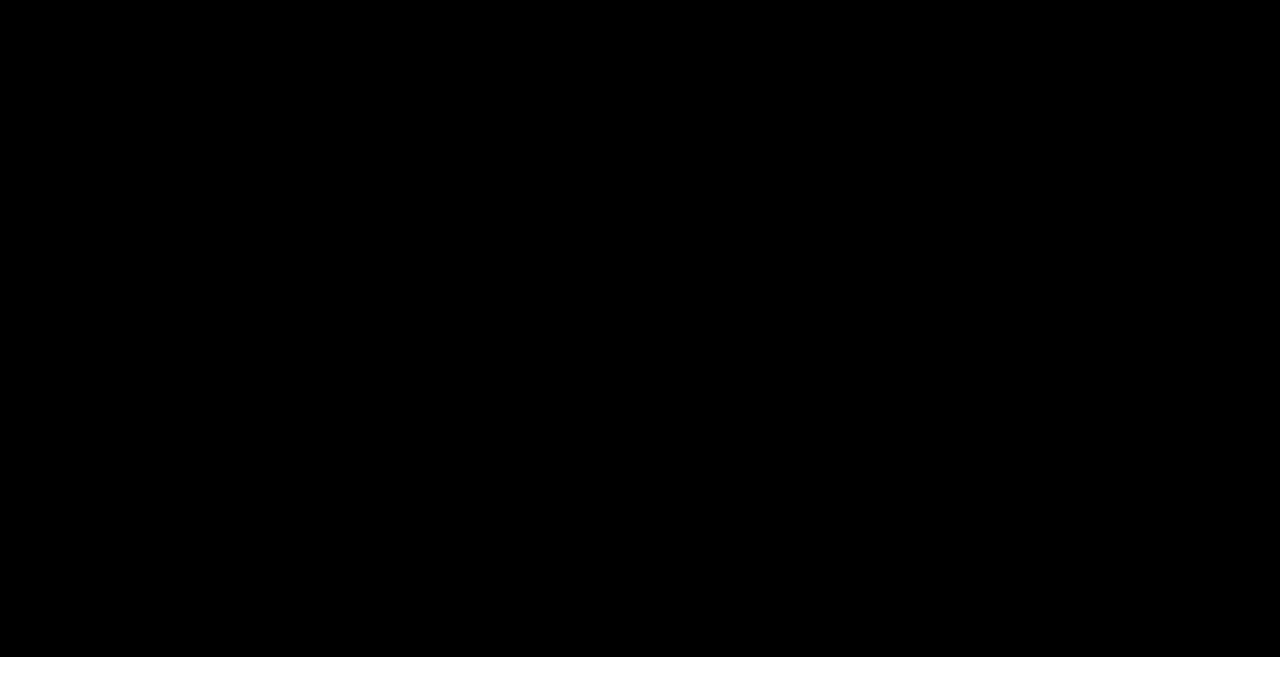
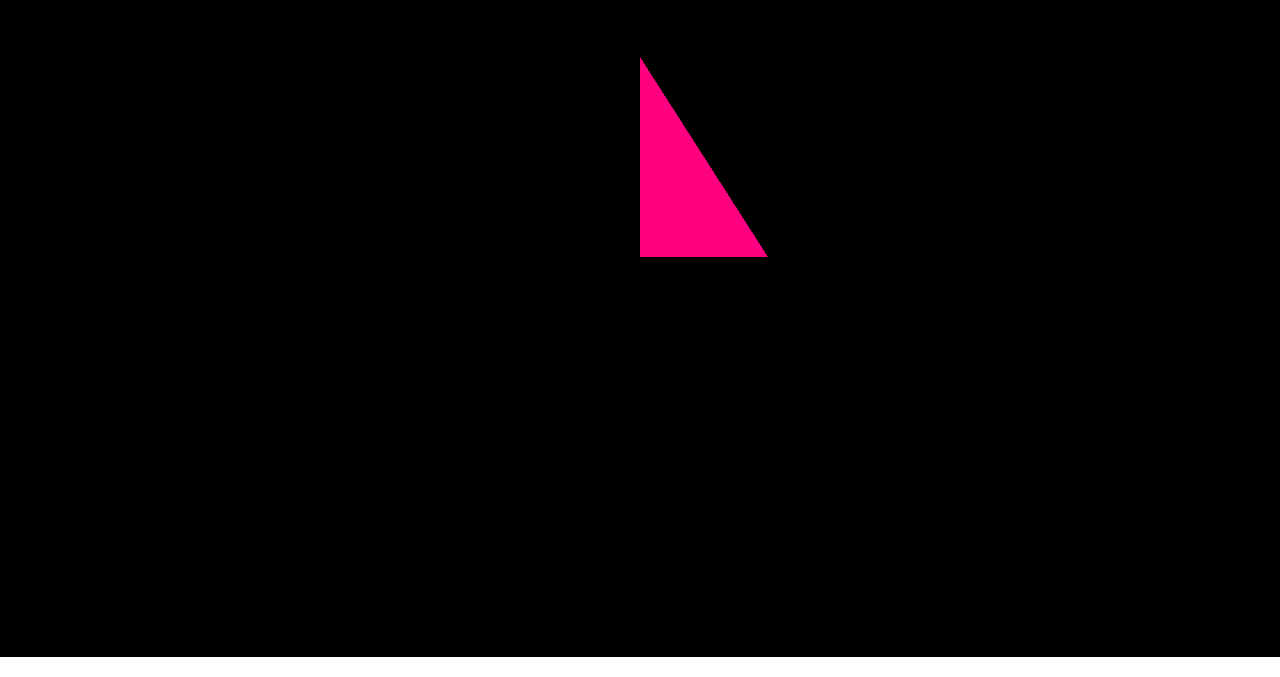
Before and after one commit to BigBigBigSweetBuns/Learn-webGL, a plain HTML site: page index.html in a window 1280 px wide. Shown: the part 143-820 px from the top of the page. Drawn offline with Linux system fonts and the light colour scheme.

Commit message:
生成一个三角形
相关链接：https://webglfundamentals.org/webgl/lessons/zh_cn/webgl-fundamentals.html

```diff
--- a/index.html
+++ b/index.html
@@ -29,4 +29,31 @@
 </body>
 
 </html>
+<script id="vertex-shader-2d" type="notjs">
+
+  // an attribute will receive data from a buffer
+  attribute vec4 a_position;
+
+  // all shaders have a main function
+  void main() {
+
+    // gl_Position is a special variable a vertex shader
+    // is responsible for setting
+    gl_Position = a_position;
+  }
+
+</script>
+<script id="fragment-shader-2d" type="notjs">
+
+  // fragment shaders don't have a default precision so we need
+  // to pick one. mediump is a good default
+  precision mediump float;
+
+  void main() {
+    // gl_FragColor is a special variable a fragment shader
+    // is responsible for setting
+    gl_FragColor = vec4(1, 0, 0.5, 1); // return redish-purple
+  }
+
+</script>
 <script src="./index.js"></script>
--- a/index.js
+++ b/index.js
@@ -2,25 +2,33 @@ window.onload = function () {
     webGL();
 }
 
-function resize(canvas) {
-    let displayWidth = canvas.clientWidth;
-    let displayHeight = canvas.clientHeight;
-    if (canvas.width != displayWidth || canvas.height != displayHeight) {
-        canvas.width = displayWidth;
-        canvas.height = displayHeight;
+function createShader(gl, type, source) {
+    var shader = gl.createShader(type);
+    gl.shaderSource(shader, source);
+    gl.compileShader(shader);
+    var success = gl.getShaderParameter(shader, gl.COMPILE_STATUS);
+    if (success) {
+        return shader;
     }
+
+    console.log(gl.getShaderInfoLog(shader));
+    gl.deleteShader(shader);
 }
-// 渲染实际像素
-function resizePixels(canvas) {
-    const realToCSSPixels = window.devicePixelRatio;
 
-    let displayWidth = Math.floor(canvas.clientWidth * realToCSSPixels);
-    let displayHeight = Math.floor(canvas.clientHeight * realToCSSPixels);
-    if (canvas.width != displayWidth || canvas.height != displayHeight) {
-        canvas.width = displayWidth;
-        canvas.height = displayHeight;
+function createProgram(gl, vertexShader, fragmentShader) {
+    var program = gl.createProgram();
+    gl.attachShader(program, vertexShader);
+    gl.attachShader(program, fragmentShader);
+    gl.linkProgram(program);
+    var success = gl.getProgramParameter(program, gl.LINK_STATUS);
+    if (success) {
+        return program;
     }
+
+    console.log(gl.getProgramInfoLog(program));
+    gl.deleteProgram(program);
 }
+
 function webGL() {
     const canvas = document.querySelector("#glcanvas");
     // 初始化WebGL上下文
@@ -32,12 +40,88 @@ function webGL() {
         return;
     }
 
-    resize(canvas);
-    gl.viewport(0, 0, gl.canvas.width, gl.canvas.height);
+    // todo
+    // 推测：初始化buffer,绑定新的空buffer
+    // 正解：将绑定点绑定到缓冲数据（positionBuffer）
+    let positionBuffer = gl.createBuffer();
+    gl.bindBuffer(gl.ARRAY_BUFFER, positionBuffer);
 
-    // 使用完全不透明的黑色清除所有图像
-    gl.clearColor(0.0, 0.0, 0.0, 1.0);
-    // 用上面指定的颜色清除缓冲区
-    gl.clear(gl.COLOR_BUFFER_BIT);
+    // Get the strings for our GLSL shaders
+    var vertexShaderSource = document.querySelector("#vertex-shader-2d").text;
+    var fragmentShaderSource = document.querySelector("#fragment-shader-2d").text;
 
+    // create GLSL shaders, upload the GLSL source, compile the shaders
+    var vertexShader = createShader(gl, gl.VERTEX_SHADER, vertexShaderSource);
+    var fragmentShader = createShader(gl, gl.FRAGMENT_SHADER, fragmentShaderSource);
+
+    // Link the two shaders into a program
+    var program = createProgram(gl, vertexShader, fragmentShader);
+
+    // look up where the vertex data needs to go.
+    var positionAttributeLocation = gl.getAttribLocation(program, "a_position");
+
+
+    setGeometry(gl);
+    drawScene();
+
+    function resize(canvas) {
+        let displayWidth = canvas.clientWidth;
+        let displayHeight = canvas.clientHeight;
+        if (canvas.width != displayWidth || canvas.height != displayHeight) {
+            canvas.width = displayWidth;
+            canvas.height = displayHeight;
+        }
+    }
+    // 渲染实际像素大小画面
+    function resizePixels(canvas) {
+        const realToCSSPixels = window.devicePixelRatio;
+
+        let displayWidth = Math.floor(canvas.clientWidth * realToCSSPixels);
+        let displayHeight = Math.floor(canvas.clientHeight * realToCSSPixels);
+        if (canvas.width != displayWidth || canvas.height != displayHeight) {
+            canvas.width = displayWidth;
+            canvas.height = displayHeight;
+        }
+    }
+
+    // 添加三角形
+    function setGeometry(gl) {
+        gl.bufferData(gl.ARRAY_BUFFER, new Float32Array([0, 0,
+            0, 0.5,
+            0.2, 0,]),
+            gl.STATIC_DRAW);
+    }
+
+    function drawScene() {
+
+        resize(canvas);
+        gl.viewport(0, 0, gl.canvas.width, gl.canvas.height);
+        // 使用完全不透明的黑色清除所有图像
+        gl.clearColor(0.0, 0.0, 0.0, 1.0);
+        // 用上面指定的颜色清除缓冲区
+        gl.clear(gl.COLOR_BUFFER_BIT);
+
+
+        // Tell it to use our program (pair of shaders)
+        gl.useProgram(program);
+        // Turn on the attribute
+        gl.enableVertexAttribArray(positionAttributeLocation);
+        // 将绑定点绑定到缓冲数据（positionBuffer）
+        gl.bindBuffer(gl.ARRAY_BUFFER, positionBuffer);
+
+        // 告诉属性怎么从positionBuffer中读取数据 (ARRAY_BUFFER)
+        let size = 2;          // 每次迭代运行提取两个单位数据
+        let type = gl.FLOAT;   // 每个单位的数据类型是32位浮点型
+        let normalize = false; // 不需要归一化数据
+        let stride = 0;        // 0 = 移动单位数量 * 每个单位占用内存（sizeof(type)）
+        // 每次迭代运行运动多少内存到下一个数据开始点
+        let offset = 0;        // 从缓冲起始位置开始读取
+        gl.vertexAttribPointer(
+            positionAttributeLocation, size, type, normalize, stride, offset);
+
+        let primitiveType = gl.TRIANGLES;
+        offset = 0;
+        let count = 3;
+        gl.drawArrays(primitiveType, offset, count);
+    }
 }
```
